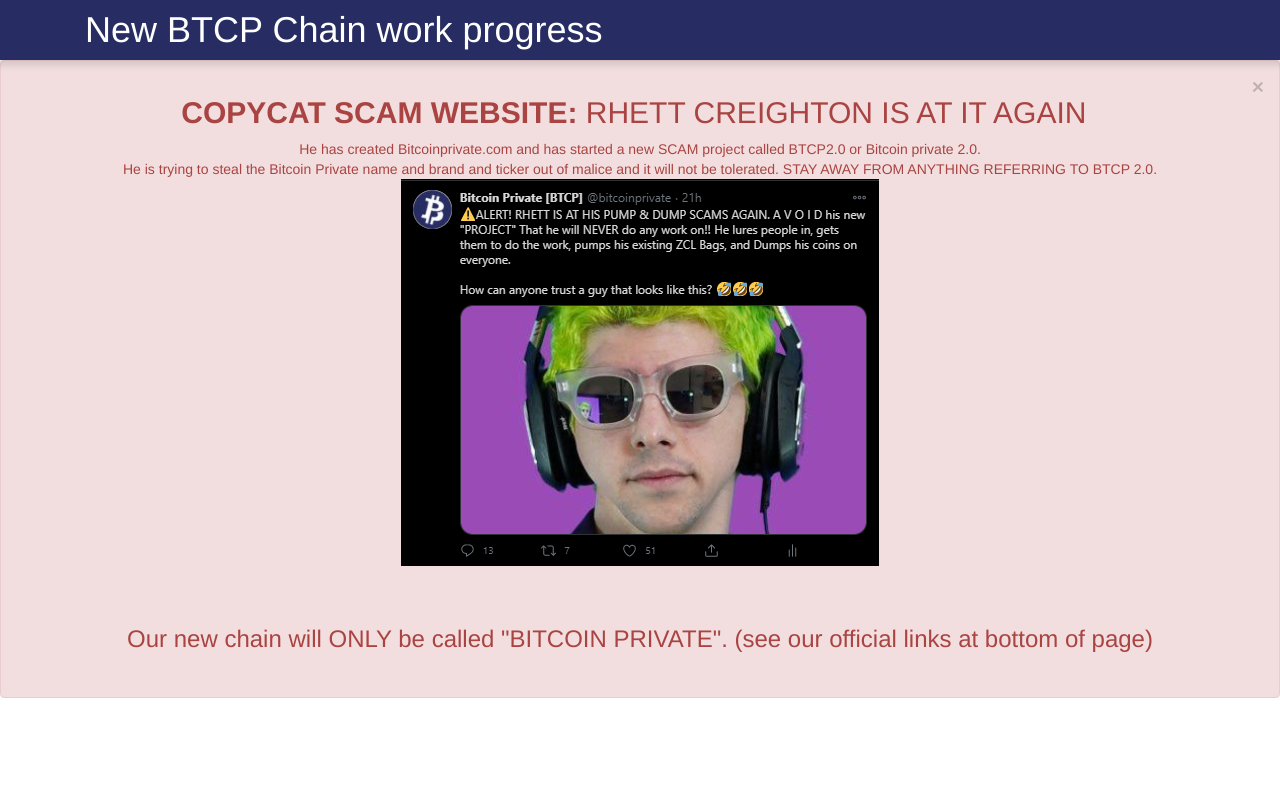
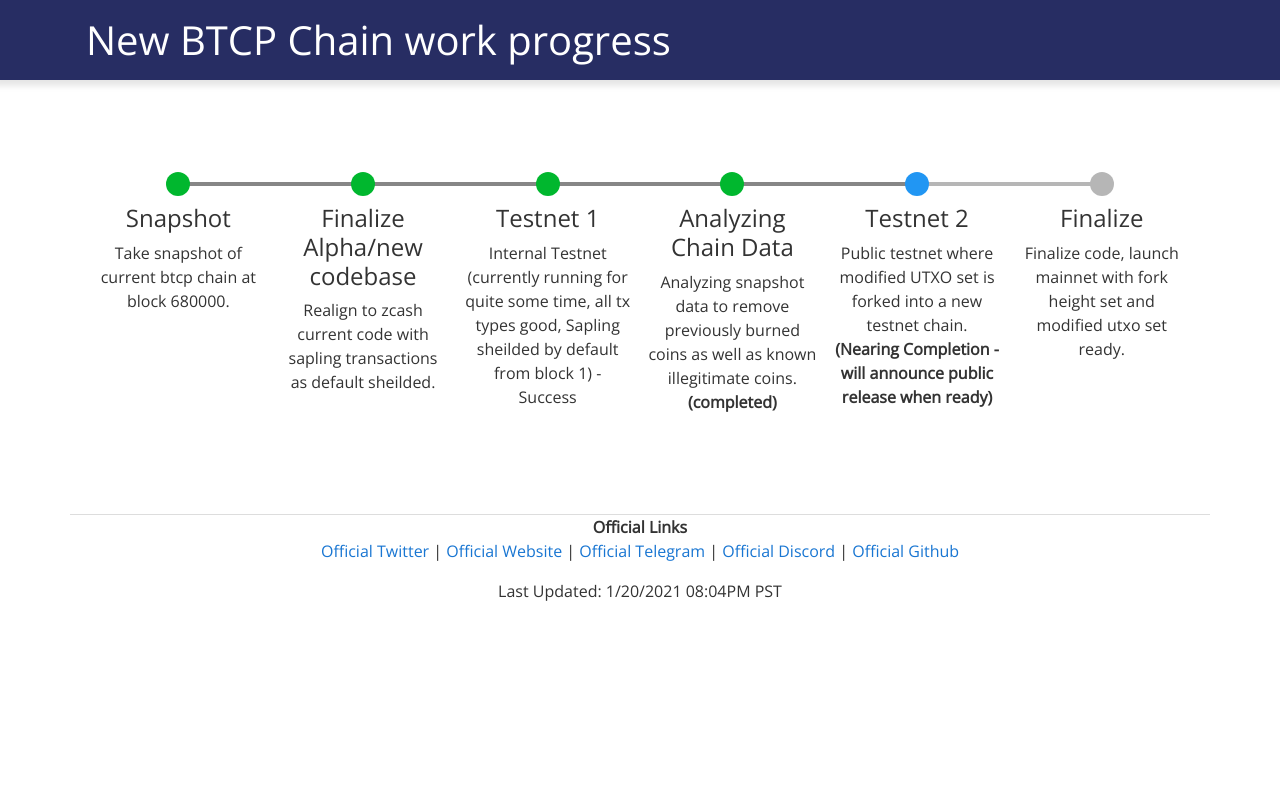
Before and after one commit to BTCPrivate/progress, a website: page docs/index.html in a window 1280 px wide. Shown: the top 795 px of the page. Drawn offline with nearby package versions, Linux system fonts and the light colour scheme.

Commit message:
removed shit fork boy alert

```diff
--- a/docs/index.html
+++ b/docs/index.html
@@ -21,16 +21,7 @@
       </div>
     </header>
 
-    <script src="https://ajax.googleapis.com/ajax/libs/jquery/1.11.1/jquery.min.js"></script>
-    <script src="https://maxcdn.bootstrapcdn.com/bootstrap/3.3.6/js/bootstrap.min.js"></script>
-    <link href="https://maxcdn.bootstrapcdn.com/bootstrap/3.3.6/css/bootstrap.min.css" rel="stylesheet" />
-    <div class="alert alert-danger alert-server" role="alert">
-      <button type="button" class="close" data-dismiss="alert">×</button>
-      <center><h2><strong>COPYCAT SCAM WEBSITE:</strong> RHETT CREIGHTON IS AT IT AGAIN</h2>He has created Bitcoinprivate.com and has started a new SCAM project called BTCP2.0 or Bitcoin private 2.0.<br>
-      He is trying to steal the Bitcoin Private name and brand and ticker out of malice and it will not be tolerated. STAY AWAY FROM ANYTHING REFERRING TO BTCP 2.0.<br>
-      <a href='https://twitter.com/bitcoinprivate/status/1351781380926042113' target="_blank"><img src="twitter.png"></a><br><br>
-      <br><h3> Our new chain will ONLY be called "BITCOIN PRIVATE". (see our official links at bottom of page)</h3><br>
-    </div></center>
+
 
 
     <div class="fullwidth">
```
